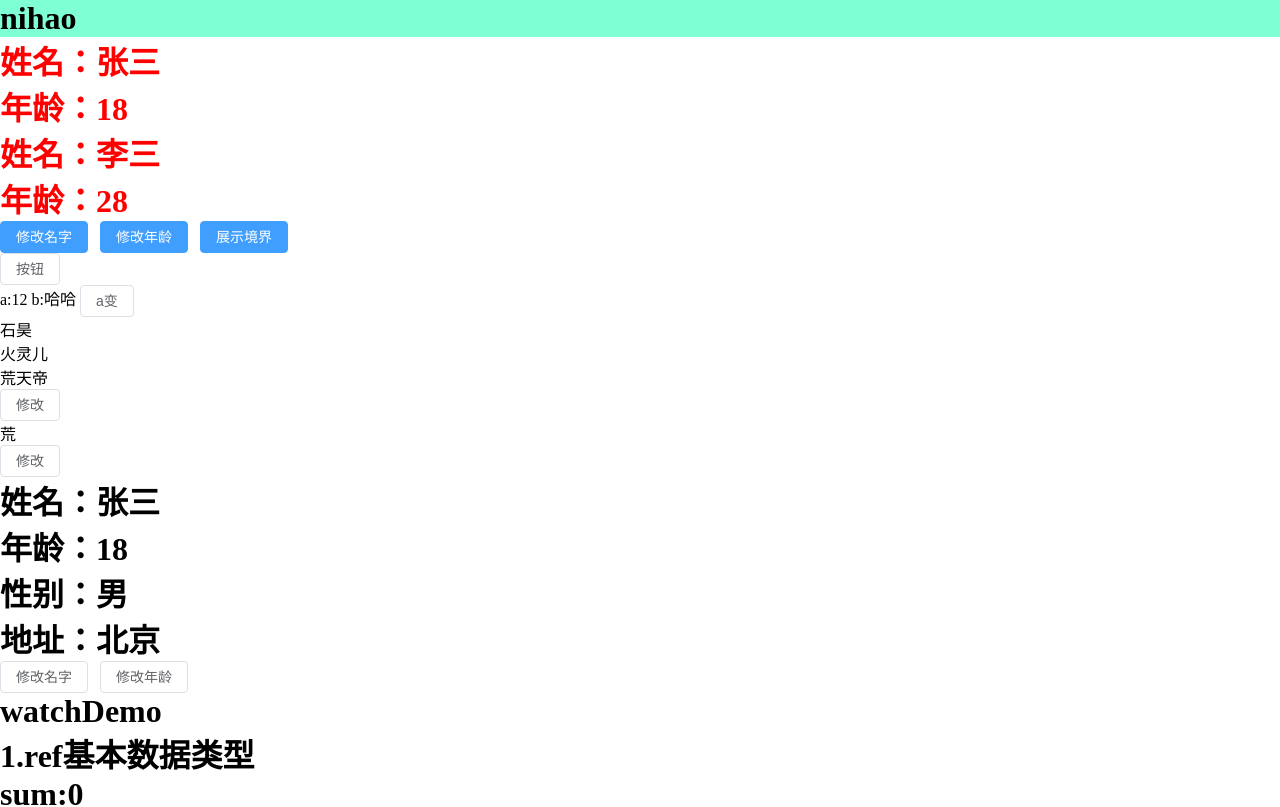
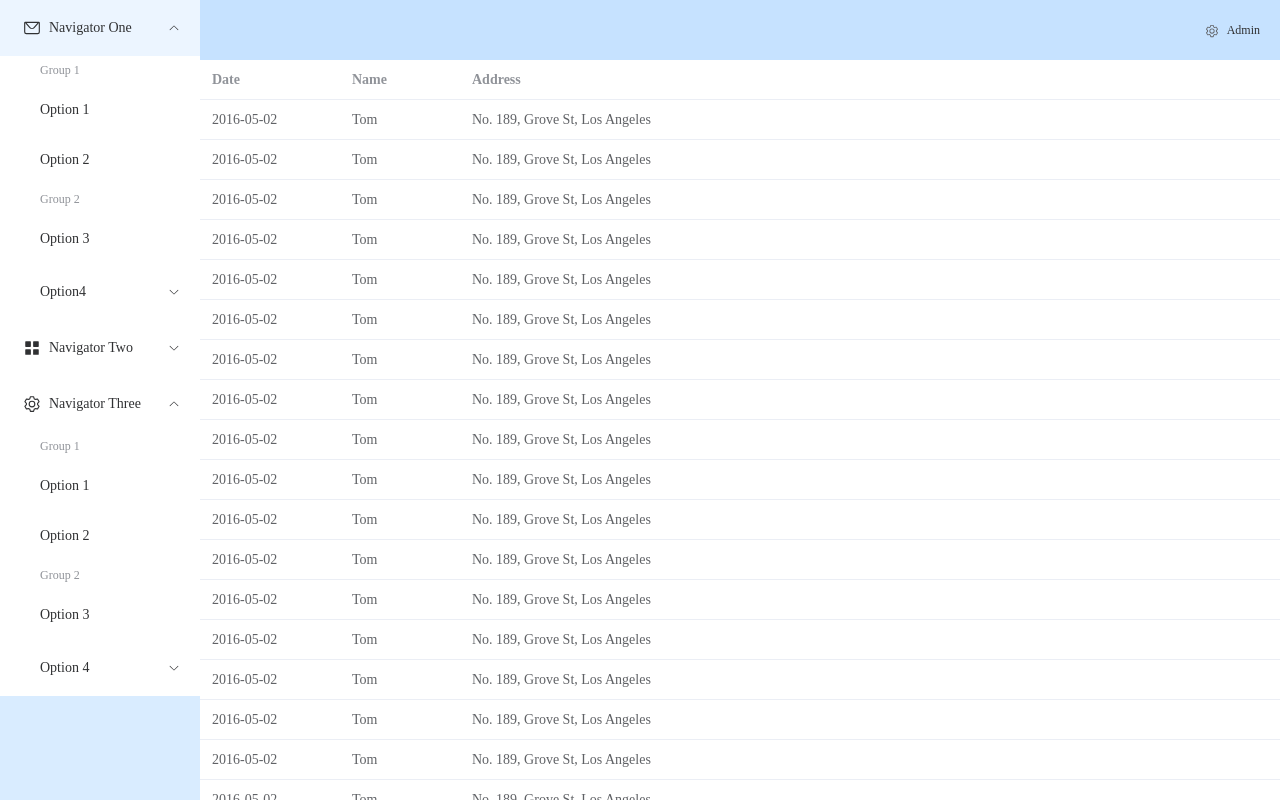
Before and after one commit to qimunan/vue_review, a Vue app: page / in a window 1280 px wide. Shown: the top 807 px of the page. Built offline with nearby package versions, Linux system fonts and the light colour scheme.

Commit message:
feat: :sparkles: 后台首页搭建待完成

```diff
--- a/src/App.vue
+++ b/src/App.vue
@@ -1,24 +1,138 @@
 <template>
-  <div>
-    <h1>nihao</h1>
-    <PersionDemo></PersionDemo>
-    <h1>*****</h1>
-    <fatherS></fatherS>
-    <p>******</p>
-    <slotS></slotS>
-    <p>父子传值复习</p>
-    <reviewF></reviewF>
-  </div>
+  <el-container class="layout-container-demo">
+    <el-aside width="200px">
+      <el-scrollbar>
+        <el-menu :default-openeds="['1', '3']">
+          <el-sub-menu index="1">
+            <template #title>
+              <el-icon>
+                <message />
+              </el-icon>Navigator One
+            </template>
+            <el-menu-item-group>
+              <template #title>Group 1</template>
+              <el-menu-item index="1-1">Option 1</el-menu-item>
+              <el-menu-item index="1-2">Option 2</el-menu-item>
+            </el-menu-item-group>
+            <el-menu-item-group title="Group 2">
+              <el-menu-item index="1-3">Option 3</el-menu-item>
+            </el-menu-item-group>
+            <el-sub-menu index="1-4">
+              <template #title>Option4</template>
+              <el-menu-item index="1-4-1">Option 4-1</el-menu-item>
+            </el-sub-menu>
+          </el-sub-menu>
+          <el-sub-menu index="2">
+            <template #title>
+              <el-icon><icon-menu /></el-icon>Navigator Two
+            </template>
+            <el-menu-item-group>
+              <template #title>Group 1</template>
+              <el-menu-item index="2-1">Option 1</el-menu-item>
+              <el-menu-item index="2-2">Option 2</el-menu-item>
+            </el-menu-item-group>
+            <el-menu-item-group title="Group 2">
+              <el-menu-item index="2-3">Option 3</el-menu-item>
+            </el-menu-item-group>
+            <el-sub-menu index="2-4">
+              <template #title>Option 4</template>
+              <el-menu-item index="2-4-1">Option 4-1</el-menu-item>
+            </el-sub-menu>
+          </el-sub-menu>
+          <el-sub-menu index="3">
+            <template #title>
+              <el-icon>
+                <setting />
+              </el-icon>Navigator Three
+            </template>
+            <el-menu-item-group>
+              <template #title>Group 1</template>
+              <el-menu-item index="3-1">Option 1</el-menu-item>
+              <el-menu-item index="3-2">Option 2</el-menu-item>
+            </el-menu-item-group>
+            <el-menu-item-group title="Group 2">
+              <el-menu-item index="3-3">Option 3</el-menu-item>
+            </el-menu-item-group>
+            <el-sub-menu index="3-4">
+              <template #title>Option 4</template>
+              <el-menu-item index="3-4-1">Option 4-1</el-menu-item>
+            </el-sub-menu>
+          </el-sub-menu>
+        </el-menu>
+      </el-scrollbar>
+    </el-aside>
+
+    <el-container>
+      <el-header style="text-align: right; font-size: 12px">
+        <div class="toolbar">
+          <el-dropdown>
+            <el-icon style="margin-right: 8px; margin-top: 1px">
+              <setting />
+            </el-icon>
+            <template #dropdown>
+              <el-dropdown-menu>
+                <el-dropdown-item>View</el-dropdown-item>
+                <el-dropdown-item>Add</el-dropdown-item>
+                <el-dropdown-item>Delete</el-dropdown-item>
+              </el-dropdown-menu>
+            </template>
+          </el-dropdown>
+          <span>Admin</span>
+        </div>
+      </el-header>
+
+      <el-main>
+        <el-scrollbar>
+          <el-table :data="tableData">
+            <el-table-column prop="date" label="Date" width="140" />
+            <el-table-column prop="name" label="Name" width="120" />
+            <el-table-column prop="address" label="Address" />
+          </el-table>
+        </el-scrollbar>
+      </el-main>
+    </el-container>
+  </el-container>
 </template>
 
-<script setup lang="ts">
-import fatherS from './views/fateherS.vue'
-import slotS from './views/slotS.vue'
-import reviewF from './views/reviewF.vue'
+<script lang="ts" setup>
+import { ref } from 'vue'
+import { Menu as IconMenu, Message, Setting } from '@element-plus/icons-vue'
+
+const item = {
+  date: '2016-05-02',
+  name: 'Tom',
+  address: 'No. 189, Grove St, Los Angeles',
+}
+const tableData = ref(Array.from({ length: 100 }).fill(item))
 </script>
 
-<style scoped lang="scss">
-h1 {
-  background-color: aquamarine;
+<style scoped>
+.layout-container-demo .el-header {
+  position: relative;
+  background-color: var(--el-color-primary-light-7);
+  color: var(--el-text-color-primary);
+}
+
+.layout-container-demo .el-aside {
+  color: var(--el-text-color-primary);
+  background: var(--el-color-primary-light-8);
+  height: 100vh;
+}
+
+.layout-container-demo .el-menu {
+  border-right: none;
+}
+
+.layout-container-demo .el-main {
+  padding: 0;
+  height: 92vh;
+}
+
+.layout-container-demo .toolbar {
+  display: inline-flex;
+  align-items: center;
+  justify-content: center;
+  height: 100%;
+  right: 20px;
 }
 </style>
--- a/src/views/doubleBlind.vue
+++ b/src/views/doubleBlind.vue
@@ -7,6 +7,31 @@
   model.value++
 }
 console.log(model)
+import { onBeforeMount,onMounted, onBeforeUpdate,onUpdated, onBeforeUnmount, onUnmounted } from 'vue'
+
+
+onBeforeMount(() => {
+  console.log('onBeforeMount: 组件将要挂载');
+});
+onBeforeUpdate(() => {
+  console.log('onBeforeUpdate: 组件将要更新');
+});
+onBeforeUnmount(() => {
+  console.log('onBeforeUnmount: 组件将要卸载');
+});
+onMounted(() => {
+  console.log('onMounted: 组件已挂载');
+});
+
+// 在组件更新后执行的操作
+onUpdated(() => {
+  console.log('onUpdated: 组件已更新');
+});
+
+// 在组件卸载前执行的操作
+onUnmounted(() => {
+  console.log('onUnmounted: 组件将被卸载');
+});
 </script>
 
 <template>
```
Also changed, not shown: components.d.ts (+15 -0 lines), auto-imports.d.ts (line endings or trailing spaces).
